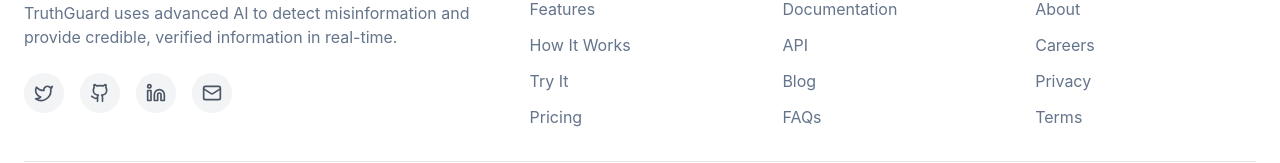
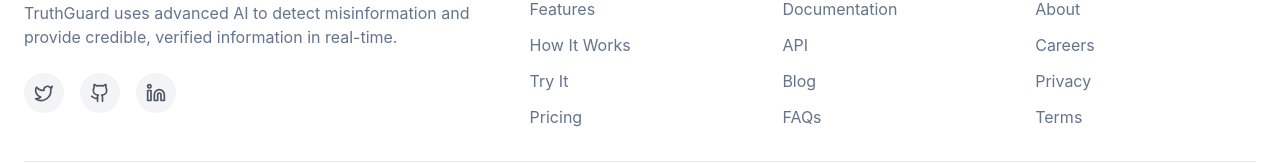
Before and after one commit to shadab80k/Truthguard, a React (Vite) app: page /api in a window 1280 px wide. Shown: the part 1713-1876 px from the top of the page. Built offline with nearby package versions, Linux system fonts and the light colour scheme.

Commit message:
Remove gmail icon from footer
Removed the gmail icon from the footer component.

```diff
--- a/src/components/Footer.tsx
+++ b/src/components/Footer.tsx
@@ -1,4 +1,4 @@
-import { Shield, Twitter, Github, Linkedin, Mail } from 'lucide-react';
+import { Shield, Twitter, Github, Linkedin } from 'lucide-react';
 import { motion } from 'framer-motion';
 import { Link, useNavigate, useLocation } from 'react-router-dom';
 
@@ -41,7 +41,6 @@ export default function Footer() {
     { icon: <Twitter className="h-5 w-5" />, href: "https://x.com/shadab_80k", label: "Twitter" },
     { icon: <Github className="h-5 w-5" />, href: "https://github.com/shadab80k", label: "GitHub" },
     { icon: <Linkedin className="h-5 w-5" />, href: "https://linkedin.com/in/shadab80k", label: "LinkedIn" },
-    { icon: <Mail className="h-5 w-5" />, href: "mailto:mohdshadab4549@gmail.com", label: "Email" },
   ];
 
   const isInternalLink = (href: string) => {
```
